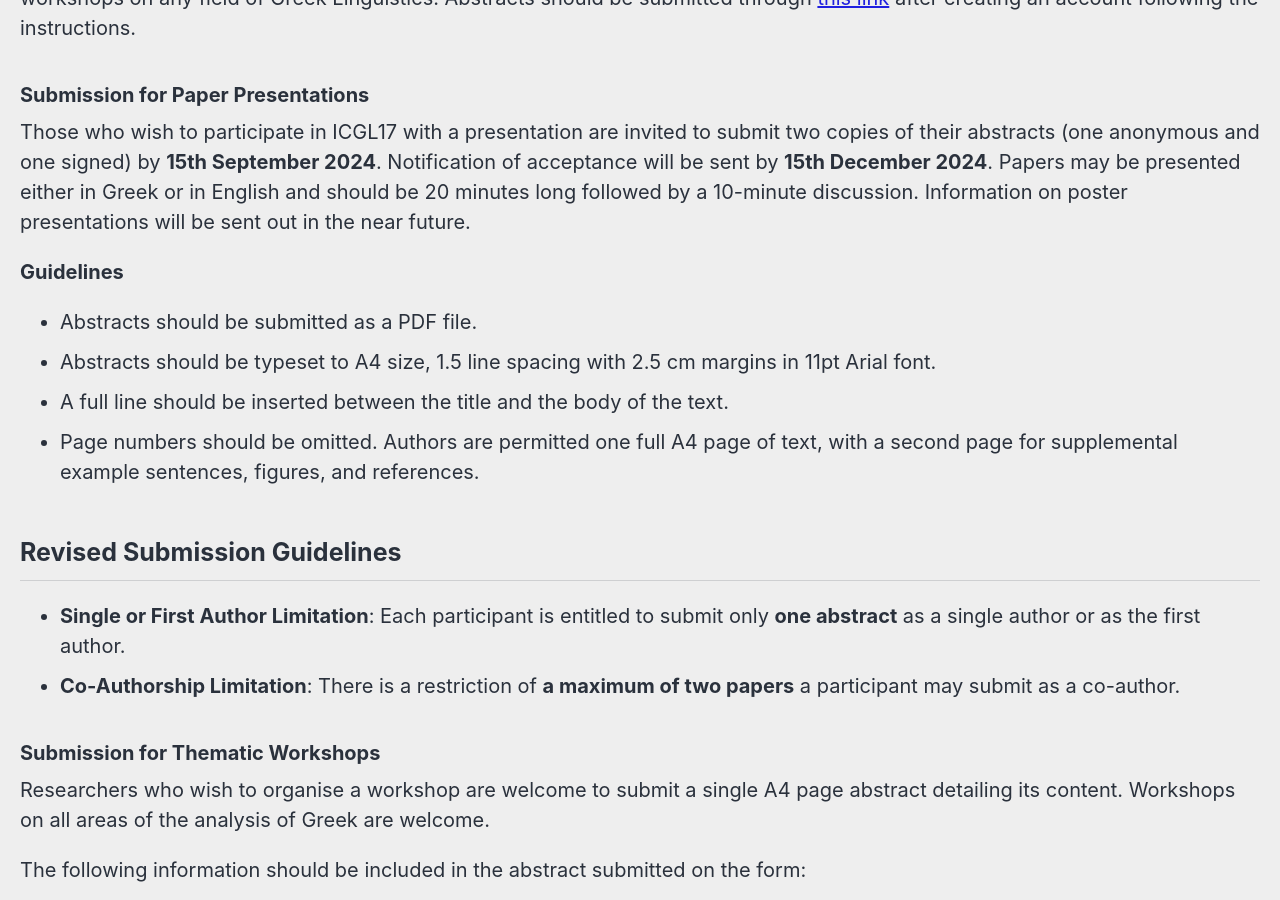
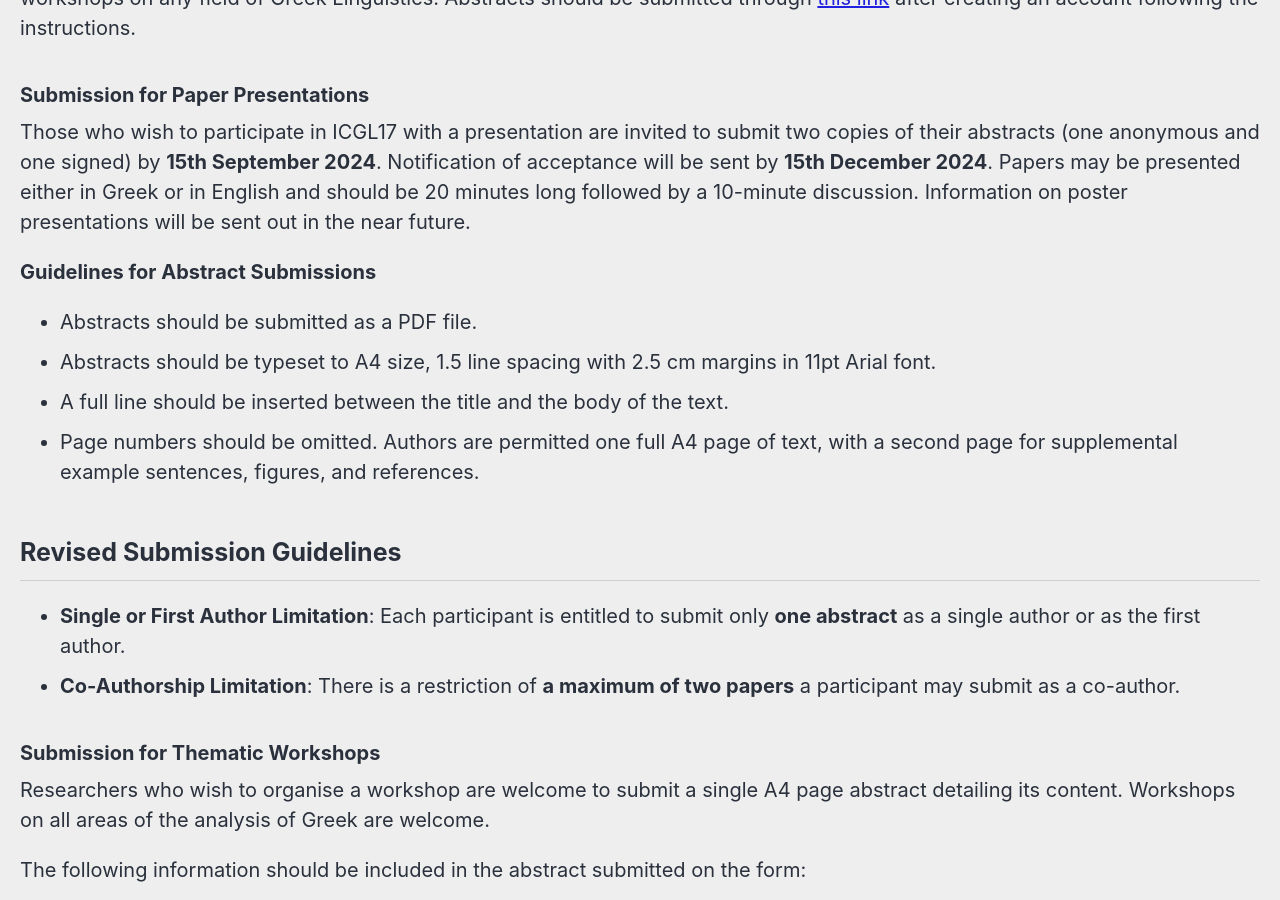
Before and after one commit to roryleung/ICGL17, a Jekyll site: the page built from _pages/cfp.md, in a window 1280 px wide and 900 px high, scrolled down 710 px. Built offline with Jekyll 4.4.1, drawn with Linux system fonts in a browser that asks for light colours; cached includes are drawn as plain includes; nearby versions of some CDN libraries.

Commit message:
Update cfp.md

```diff
--- a/_pages/cfp.md
+++ b/_pages/cfp.md
@@ -18,7 +18,7 @@ ICGL has been held every two years since 1993 and focuses on all aspects of the
 
 Those who wish to participate in ICGL17 with a presentation are invited to submit two copies of their abstracts (one anonymous and one signed) by **15th September 2024**. Notification of acceptance will be sent by **15th December 2024**. Papers may be presented either in Greek or in English and should be 20 minutes long followed by a 10-minute discussion. Information on poster presentations will be sent out in the near future.
 
-**Guidelines**
+**Guidelines for Abstract Submissions**
 - Abstracts should be submitted as a PDF file.
 - Abstracts should be typeset to A4 size, 1.5 line spacing with 2.5 cm margins in 11pt Arial font.
 - A full line should be inserted between the title and the body of the text.
```
